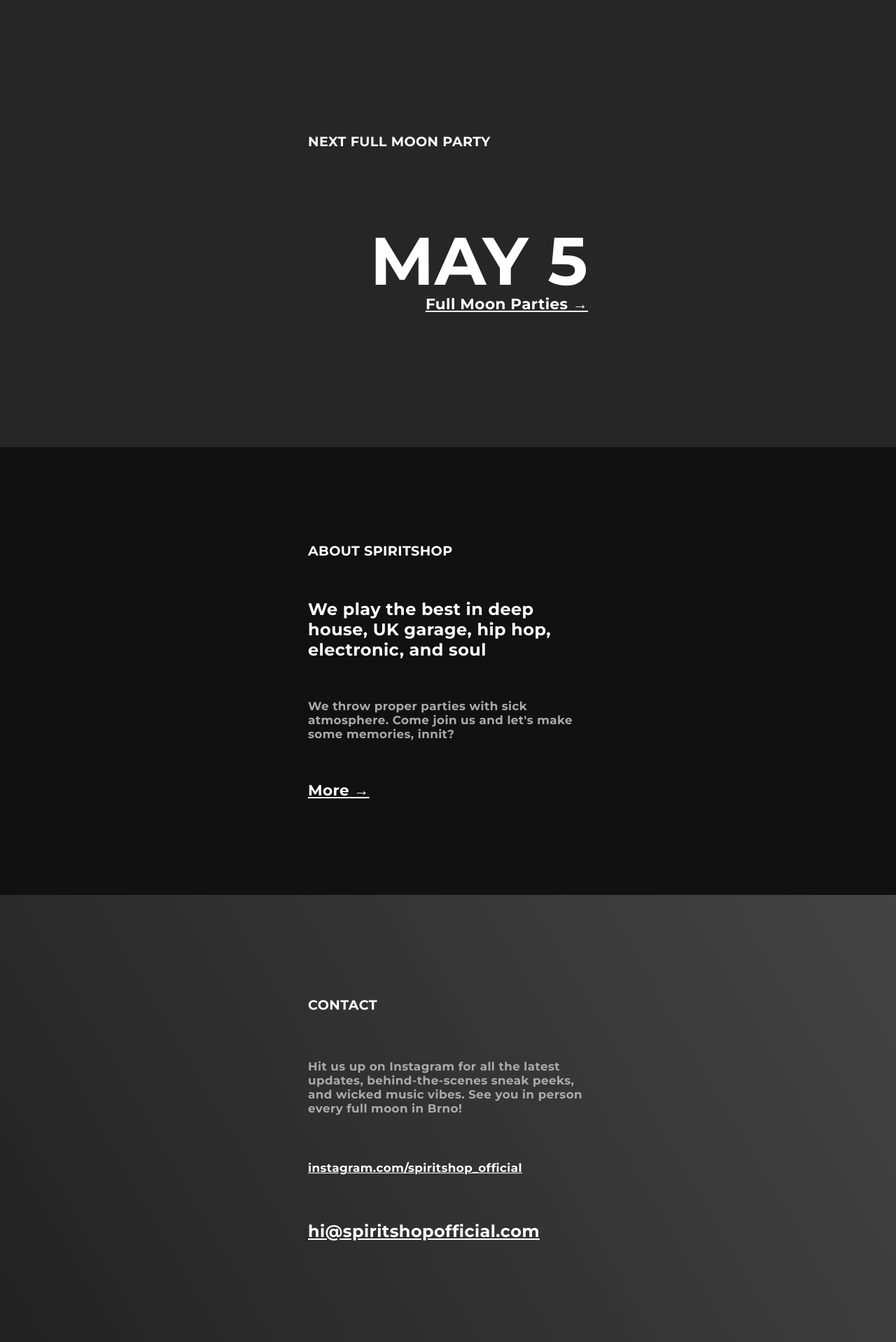
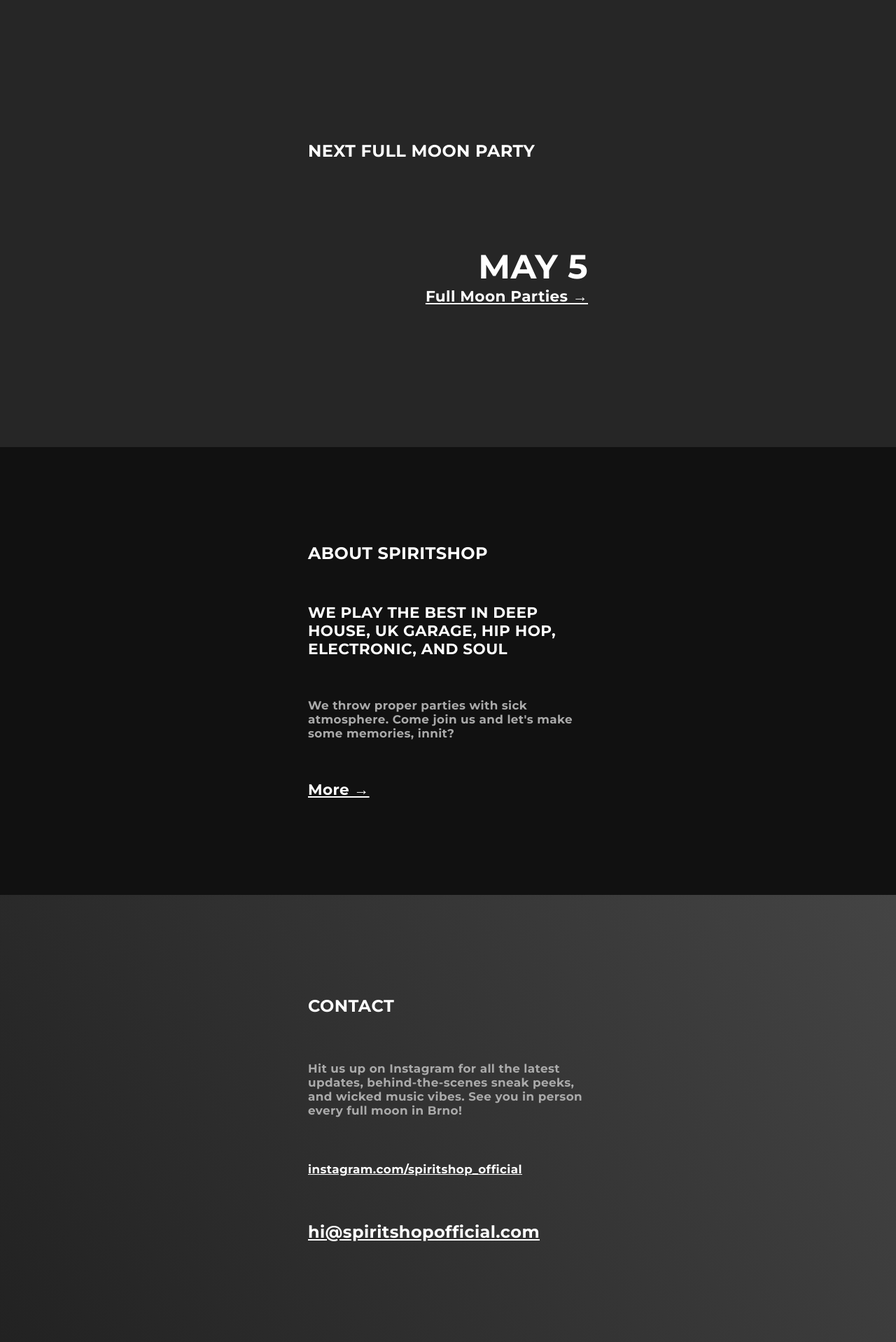
Before and after one commit to SpiritshopOfficial/spiritshopofficial.github.io, a PHP site: page / in a window 1280 px wide. Shown: the part 1281-3199 px from the top of the page at 70% size. Run offline with PHP 8.4, Linux system fonts and the light colour scheme.

Commit message:
Update style.css

```diff
--- a/style.css
+++ b/style.css
@@ -42,30 +42,29 @@ a:hover {
   opacity: 0.66;
 }
 
-h1 {
+h1, h2, h3 {
   text-transform: uppercase;
+  font-family: 'Montserrat', sans-serif;
+  font-weight: 700;
+}
+
+h1, h2 {
   font-size: 3rem;
 }
 
-h2 {
-  font-size: 4.5rem;
-  font-weight: 400;
-}
-
-#date {
-  font-size: 12rem;
-  line-height: 1em;
+.date {
+  font-size: 6rem;
   word-wrap: break-word;
 }
 
 h3 {
-  font-size: 2.4rem;
-  text-transform: uppercase;
+  font-size: 3rem;
 }
 
 h4 {
-  font-size: 3rem;
-  font-weight: 300;
+  font-size: 2.7rem;
+  text-transform: uppercase;
+  font-weight: 400;
 }
 
 p {
```
